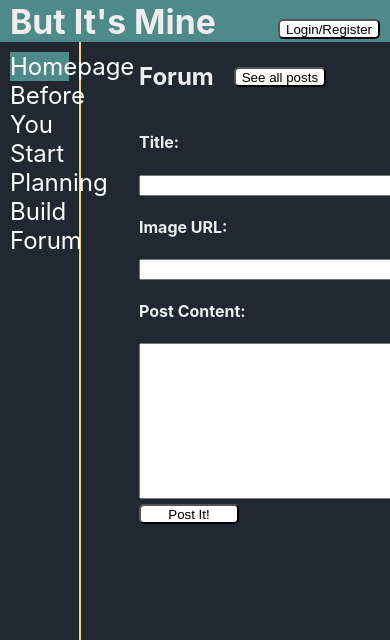
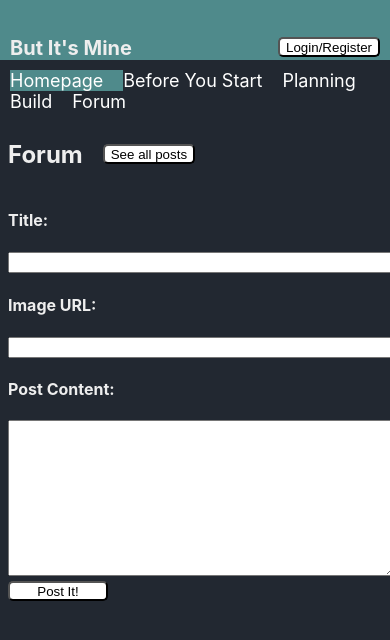
Before and after one commit to tck9173/But-Its-Mine, a React (Create React App) app in the folder but-its-mine/: page /forum/posts/new in a window 390 px wide. Shown: the top 640 px of the page. Built offline with nearby package versions, Linux system fonts and the light colour scheme; no server answers.

Commit message:
added mobile styling

```diff
--- a/but-its-mine/public/index.html
+++ b/but-its-mine/public/index.html
@@ -9,7 +9,7 @@
       name="description"
       content="Web site created using create-react-app"
     />
-    <link rel="apple-touch-icon" href="images/logo.png" />
+    <link rel="apple-touch-icon" href="/.images/logo.png" />
     <link rel="manifest" href="./manifest.json" crossorigin="use-credentials"/>
     <title>But It's Mine</title>
   </head>
--- a/but-its-mine/src/App.css
+++ b/but-its-mine/src/App.css
@@ -43,7 +43,8 @@ a:hover {
 }
 
 .contentContainer {
-  display: flex
+  display: flex;
+  flex-flow: row;
 }
 
 .active {
@@ -58,3 +59,14 @@ a:hover {
   padding-left: 15vw;
   padding-right: 15vw;
 }
+
+@media (max-width: 600px) {
+  .main {
+    width: 100vw;
+    padding-left: 8px;
+    padding-right: 8px;
+  }
+  .contentContainer {
+    flex-flow: column;
+  }
+}
--- a/but-its-mine/src/components/Forum/Forum.css
+++ b/but-its-mine/src/components/Forum/Forum.css
@@ -116,3 +116,28 @@
     justify-content: center;
 
   }
+
+  @media(max-width:600px){
+    .postListItem {
+      flex-flow: column
+    }
+    .postItemImg{
+      width:98vw;
+    }
+    .createCommentForm {
+      flex-flow: column;
+    }
+    .postFormWrapper {
+      flex-flow: column;
+    }
+    .postFormPreviewImg {
+      width: 98vw;
+      object-fit:contain;
+    }
+    .postFormInput{
+      width: 98vw;
+    }
+    .postForm textarea {
+      width: 98vw;
+    }
+  }
--- a/but-its-mine/src/components/Header.css
+++ b/but-its-mine/src/components/Header.css
@@ -33,3 +33,17 @@
       font-size: 30px;
     }
   }
+
+  @media (max-width: 600px) {
+    .header {
+      min-height: 60px;
+    }
+
+    .header h1 {
+      font-size: 20px;
+    }
+    .userWelcome p {
+      margin: 3px 3px;
+      width: 80px;
+    }
+  }
--- a/but-its-mine/src/components/Homepage/FeaturedBenchmark.js
+++ b/but-its-mine/src/components/Homepage/FeaturedBenchmark.js
@@ -5,7 +5,7 @@ function FeaturedBenchmark() {
         <div className='featured'>
             <h2>This week's featured benchmark</h2>
             <h3>Heaven Benchmark from Unigine</h3>
-            <iframe title='Featured Benchmark' width="874" height="500" src="https://www.youtube.com/embed/uEXv8A0-_KU" frameborder="0" allow="accelerometer; autoplay; clipboard-write; encrypted-media; gyroscope; picture-in-picture" allowfullscreen></iframe>
+            <iframe title='Featured Benchmark' src="https://www.youtube.com/embed/uEXv8A0-_KU" frameborder="0" allow="accelerometer; autoplay; clipboard-write; encrypted-media; gyroscope; picture-in-picture" allowfullscreen></iframe>
             <p>This is a great benchmark for anyone building a system for the first time. Go check it out!</p>
             <a href='https://benchmark.unigine.com/heaven' target="_blank" rel="noreferrer">Heaven Benchmark by Unigine</a>
         </div>
--- a/but-its-mine/src/components/Homepage/FeaturedNews.js
+++ b/but-its-mine/src/components/Homepage/FeaturedNews.js
@@ -5,7 +5,7 @@ function FeaturedNews() {
         <div className='featured'>
             <h2>This week's featured news</h2>
             <h3>Latest post by Gamers Nexus</h3>
-            <iframe title='Featured News' width="874" height="500" src="https://www.youtube.com/embed/JDN8rLjWrTQ" frameborder="0" allow="accelerometer; autoplay; clipboard-write; encrypted-media; gyroscope; picture-in-picture" allowfullscreen></iframe>
+            <iframe title='Featured News' src="https://www.youtube.com/embed/JDN8rLjWrTQ" frameborder="0" allow="accelerometer; autoplay; clipboard-write; encrypted-media; gyroscope; picture-in-picture" allowfullscreen></iframe>
             <p>Gamers Nexus always has great reviews and great videos. If you have not done so already go check them out!</p>
             <a href='https://www.youtube.com/user/GamersNexus' target="_blank" rel="noreferrer">Gamers Nexus on YouTube</a>
         </div>
--- a/but-its-mine/src/components/Homepage/Homepage.css
+++ b/but-its-mine/src/components/Homepage/Homepage.css
@@ -14,5 +14,21 @@
   }
 
   .featured img {
-    height: 500px;
+    max-height: 500px;
   }
+
+  iframe{
+    max-width: 874px;
+    max-height: 500px;
+  }
+
+  @media (max-width: 600px) {
+    .featured img {
+      max-width: 98vw;
+      object-fit: contain;
+    }
+    iframe {
+      width: 98vw;
+      object-fit:contain;
+    }
+  }
--- a/but-its-mine/src/components/Navigation.css
+++ b/but-its-mine/src/components/Navigation.css
@@ -11,3 +11,18 @@
   .nav a {
     font-size: 24px;
   }
+
+  @media (max-width:600px) {
+    .nav {
+      flex-flow: row wrap;
+      height: 40px;
+      overflow-x: auto;
+      width: 100vw;
+      max-width: none;
+      border-right: none;
+    }
+    .nav a {
+      font-size: 18px;
+      padding-right: 20px;
+    }
+  }
--- a/but-its-mine/src/components/Planning/Planning.css
+++ b/but-its-mine/src/components/Planning/Planning.css
@@ -15,3 +15,12 @@
   width: 400px;
   padding: 3px;
 }
+
+@media (max-width:600px){
+  .budgetInputContainer{
+    width:98vw;
+  }
+  .budgetInputWrapper {
+    width:98vw;
+  }
+}
```
